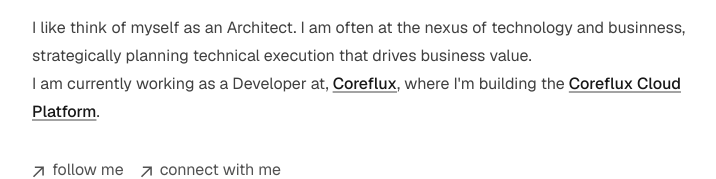
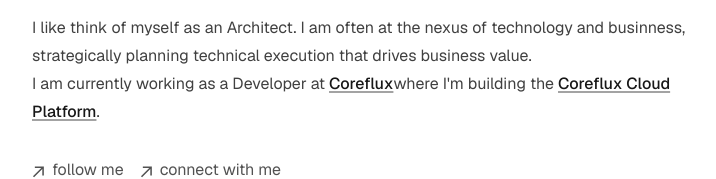
Before and after one commit to nunocgoncalves/nunocgoncalves.com, a Next.js app: page / in a window 1280 px wide. Shown: the part 202-381 px from the top of the page, without its empty margins (272-988 px from the left). Built offline with nearby package versions, Linux system fonts and the light colour scheme.

Commit message:
Fix "typos"

```diff
--- a/app/page.tsx
+++ b/app/page.tsx
@@ -25,8 +25,8 @@
 		  I like think of myself as an Architect. I am often at the nexus of technology and businness, strategically planning technical execution that drives business value.
 		</p>
 		<p className="prose prose-neutral dark:prose-invert">
-		  I am currently working as a Developer at, {' '}
-		  <Link href="https://coreflux.org/">Coreflux</Link>,
+		  I am currently working as a Developer at {' '}
+		  <Link href="https://coreflux.org/">Coreflux</Link>
 		  where I'm building the {' '}
 		  <Link href="https://mqtt.coreflux.org/">Coreflux Cloud Platform</Link>.
 		</p>
--- a/content/just-ship.mdx
+++ b/content/just-ship.mdx
@@ -13,7 +13,7 @@
 - Manage certificates and secrets with [Vault's](https://vaultproject.io) PKI (Private Key Infrastructure)
 - And to wrap it all up, declare all the infracture in Terraform
 
-To be fair, I do things like this on a daily basis at work ...
+To be fair, I do things like this on a daily basis at work...
 
 But sometimes, the desire for engineering excellence becomes your worst enemy. Meet the perfectionist, responsible for a lot of inaction in life.
 
```
